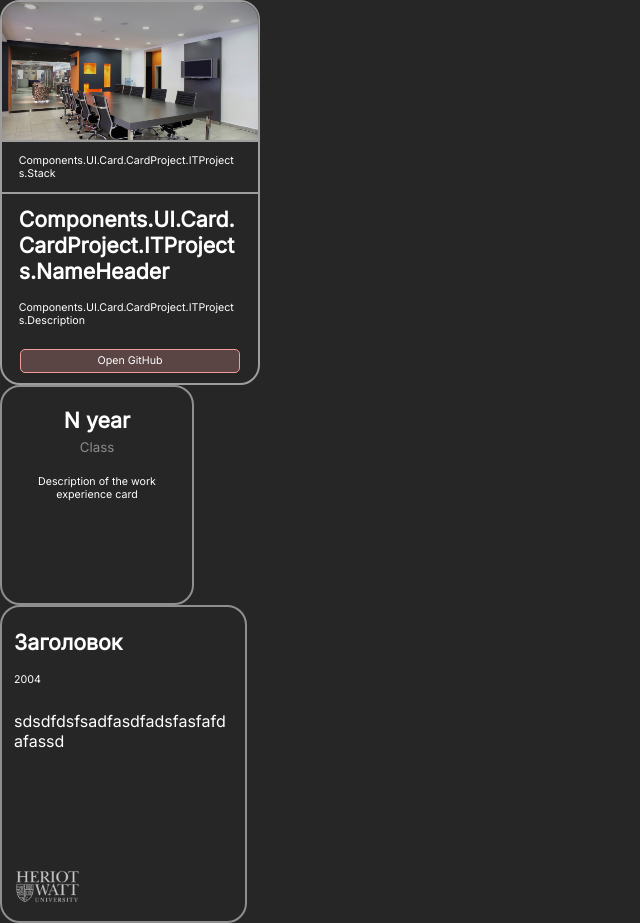
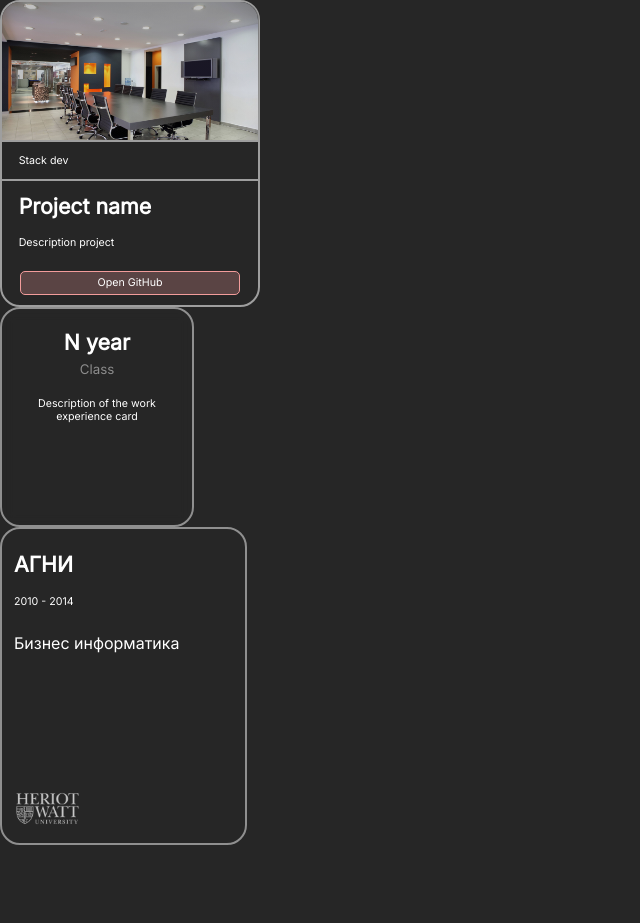
Before and after one commit to POloznikovKonstantin/IldarFarkhutdinov.github.io, a React (Create React App) app in the folder lend/: page / in a window 1280 px wide. Shown: the whole page, without its empty margins (0-640 px from the left). After the commit the page ends 845 px from the top, so only its background shows below. Built offline with nearby package versions, Linux system fonts and the light colour scheme.

Commit message:
edd addaptive education card

```diff
--- a/lend/src/App.tsx
+++ b/lend/src/App.tsx
@@ -22,7 +22,7 @@ export const App: FC = () => {
       </MainLink>*/}
       <CardProject NameHeader='Components.UI.Card.CardProject.ITProjects.NameHeader' Stack='Components.UI.Card.CardProject.ITProjects.Stack' Description='Components.UI.Card.CardProject.ITProjects.Description' Link='/#' ImgLink={CardBg}/>
       <CardProfessionalProfile CardHeader='Components.UI.Card.CardProfessionProfile.Profile.CardHeader' CardSubHeader='Components.UI.Card.CardProfessionProfile.Profile.CardSubHeader' CardDescription='Components.UI.Card.CardProfessionProfile.Profile.CardDescription'/>
-      <CardEducation imgLogo={HWULogo}/>
+      <CardEducation CardEducationHeader='Components.UI.Card.CardEducation.Education.CardEducationHeader' CardEducationYears='Components.UI.Card.CardEducation.Education.CardEducationYears' CardEducationProfession='Components.UI.Card.CardEducation.Education.CardEducationProfession' imgLogo={HWULogo}/>
     </main>
   )
 
--- a/lend/src/components/UI/Card/CardEducation/CardEducation.tsx
+++ b/lend/src/components/UI/Card/CardEducation/CardEducation.tsx
@@ -2,24 +2,28 @@ import React, {FC} from "react";
 import { MainLink } from './../../Links/MainLinks/MainLink';
 import './CardEducation.css';
 import { useTranslation } from 'react-i18next';
+import { CardProfessionalProfile } from './../CardProfesionalProfile/CardProfessionalProfile';
 
 interface ICardEducation {
+    CardEducationHeader: string;
+    CardEducationYears: string;
+    CardEducationProfession:string;
     imgLogo:string;
 }
 
-export const CardEducation:FC<ICardEducation> = ({imgLogo}) => {
+export const CardEducation:FC<ICardEducation> = ({CardEducationHeader, CardEducationYears, CardEducationProfession, imgLogo}) => {
     const {t} = useTranslation();
 
     return(
         <div className="card-education-bg">
             <div className="card-education-header-conteiner">
-                <h3 className="subtitle-text">Заголовок</h3>
+                <h3 className="subtitle-text">{t(CardEducationHeader)}</h3>
             </div>
             <div className="card-education-years-conteiner">
-                <p className="card-education-years-text">2004</p>
+                <p className="card-education-years-text">{t(CardEducationYears)}</p>
             </div>
             <div className="card-education-profession-conteiner">
-                <p className="pharagraph-text card-education-profession-text">sdsdfdsfsadfasdfadsfasfafdafassd</p>
+                <p className="pharagraph-text card-education-profession-text">{t(CardEducationProfession)}</p>
             </div>
             <img className="card-education-logo" src={imgLogo}/>
         </div>
--- a/lend/src/locales/en.json
+++ b/lend/src/locales/en.json
@@ -18,7 +18,7 @@
             },
             "Card":{
                 "CardProject":{
-                    "Projects":{
+                    "ITProjects":{
                         "NameHeader": "Project name",
                         "Description": "Description project",
                         "Stack": "Stack dev"
@@ -29,6 +29,13 @@
                         "CardHeader": "N year",
                         "CardSubHeader": "Class",
                         "CardDescription": "Description of the work experience card"
+                    }
+                },
+                "CardEducation":{
+                    "Education":{
+                        "CardEducationHeader": "АГНИ",
+                        "CardEducationYears": "2010 - 2014",
+                        "CardEducationProfession": "Бизнес информатика"
                     }
                 }
             },
--- a/lend/src/locales/ru.json
+++ b/lend/src/locales/ru.json
@@ -30,6 +30,13 @@
                         "CardSubHeader": "занятие",
                         "CardDescription": "Описание карточки с опытом работы"
                     }
+                },
+                "CardEducation":{
+                    "Education":{
+                        "CardEducationHeader": "АГНИ",
+                        "CardEducationYears": "2010 - 2014",
+                        "CardEducationProfession": "Бизнес информатика"
+                    }
                 }
             },
             "MainSection":{
```
